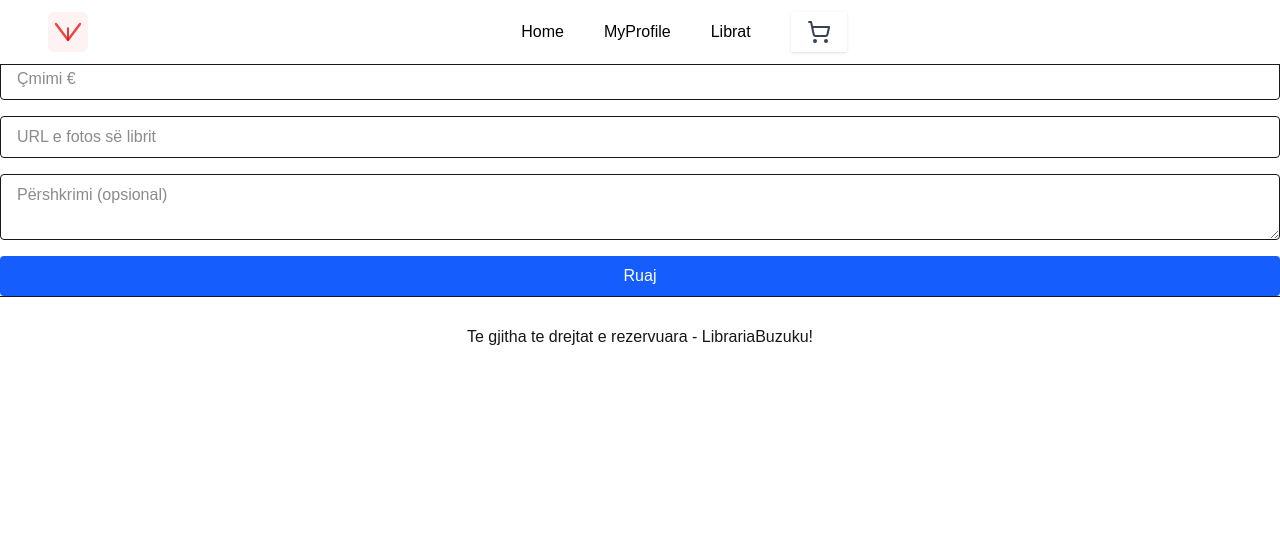
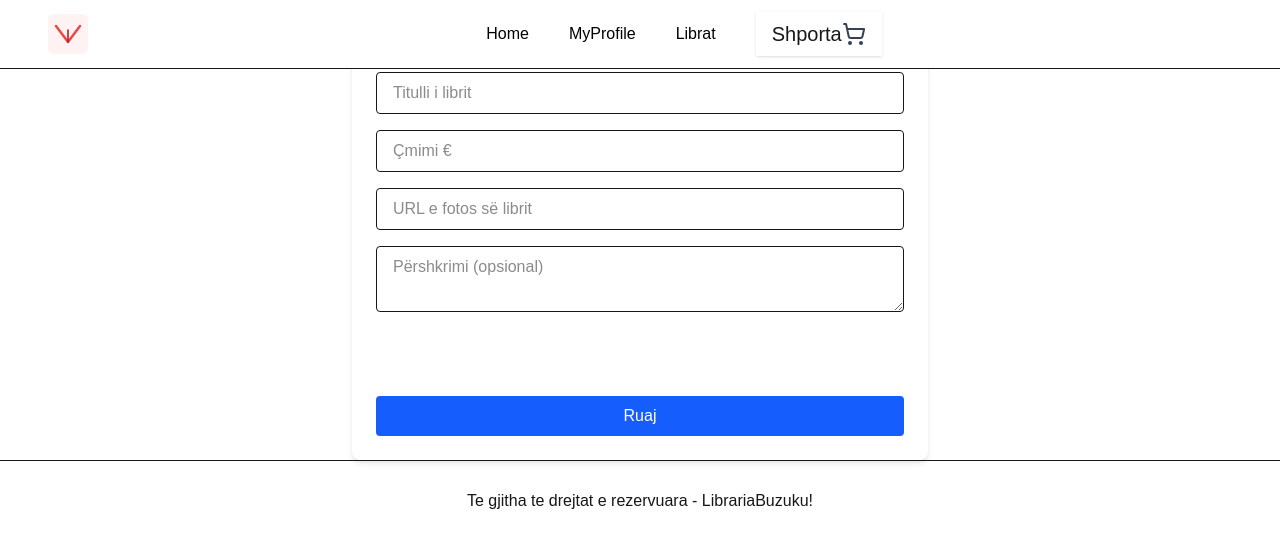
Before and after one commit to En1s1/Libraria, a Next.js app: page /components/BookForm in a window 1280 px wide. Shown: the top 548 px of the page. Built offline with nearby package versions, Linux system fonts and the light colour scheme.

Commit message:
Made some changes

```diff
--- a/src/components/Header/index.tsx
+++ b/src/components/Header/index.tsx
@@ -44,7 +44,7 @@ export function Header() {
             </Link>
           ))}
           <header className="flex justify-between items-center px-4 py-2 shadow">
-            <h1 className="text-xl font-bold"></h1>
+            <h1 className="text-xl font-Italic">Shporta</h1>
             <CartIcon />
          </header>
           </div>
--- a/src/pages/components/BookCard.tsx
+++ b/src/pages/components/BookCard.tsx
@@ -26,11 +26,12 @@ export default function BookCard({ book, isAdmin }: Props) {
       <img
         src={book.image}
         alt={book.title}
-        className="w-full h-48 object-cover rounded mb-2"
+        className="w-full h-118 object-cover rounded mb-2"
       />
-      <h2 className="text-lg font-semibold">{book.title}</h2>
-      <p className="text-gray-600 mb-2">{book.price} €</p>
-
+      <div className="flex flex-col justify-end h-full">
+  <h2 className="text-lg font-semibold">{book.title}</h2>
+  <p className="text-gray-600 mb-2">{book.price} €</p>
+</div>
       {isAdmin ? (
         <div className="flex gap-2 mt-auto">
           <a
--- a/src/pages/components/BookForm.tsx
+++ b/src/pages/components/BookForm.tsx
@@ -1,4 +1,3 @@
-// components/BookForm.tsx
 import { useState, useEffect } from "react";
 
 interface BookFormProps {
@@ -42,7 +41,12 @@ export default function BookForm({ initialData, onSubmit }: BookFormProps) {
   };
 
   return (
-    <form onSubmit={handleSubmit} className="flex flex-col gap-4">
+    <div className="bg-white rounded-lg shadow-md p-6 w-full max-w-xl mx-auto min-h-[460px] flex flex-col">
+      <h2 className="text-2xl font-bold mb-4 text-center">
+        {initialData ? "Përditëso Librin" : "Shto Libër të Ri"}
+      </h2>
+
+      <form onSubmit={handleSubmit} className="flex flex-col gap-4 flex-grow">
         <input
           type="text"
           value={title}
@@ -67,18 +71,36 @@ export default function BookForm({ initialData, onSubmit }: BookFormProps) {
           className="border px-4 py-2 rounded"
           required
         />
+
+        {/* Preview i fotos */}
+        {image && (
+          <div>
+            <p className="text-sm text-gray-600">Preview i fotos:</p>
+            <img
+              src={image}
+              alt="Foto e librit"
+              className="w-32 h-48 object-cover rounded border mt-1"
+              onError={(e) => {
+                e.currentTarget.style.display = "none";
+              }}
+            />
+          </div>
+        )}
+
         <textarea
           value={description}
           onChange={(e) => setDescription(e.target.value)}
           placeholder="Përshkrimi (opsional)"
           className="border px-4 py-2 rounded"
         />
+
         <button
           type="submit"
-        className="bg-blue-600 hover:bg-blue-700 text-white font-medium px-4 py-2 rounded"
+          className="bg-blue-600 hover:bg-blue-700 text-white font-medium px-4 py-2 rounded mt-auto"
         >
           Ruaj
         </button>
       </form>
+    </div>
   );
 }
--- a/src/pages/librat/shto.tsx
+++ b/src/pages/librat/shto.tsx
@@ -71,6 +71,13 @@ export default function ShtoLiberPage() {
           className="border px-4 py-2 rounded"
           required
         />
+          {image && (
+          <img
+          src={image}
+          alt="Foto e librit"
+          className="w-32 h-48 object-cover rounded border mt-2"
+          />
+          )}
         <textarea
           placeholder="Përshkrimi (opsional)"
           value={description}
```
Lines whose indentation alone changed are shown as unchanged.
